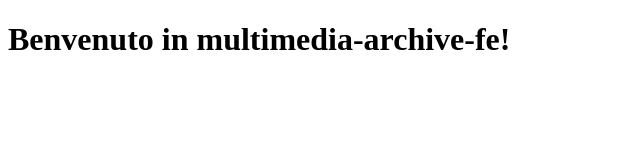
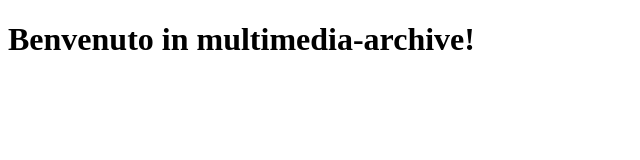
Before and after one commit to LucaBiasiolo/multimedia-archive-fe, an Angular app: page / in a window 1280 px wide. Shown: the top 160 px of the page, without its empty margins (0-640 px from the left). Built offline with nearby package versions, Linux system fonts and the light colour scheme.

Commit message:
Cambiato titolo all'app

```diff
--- a/src/app/app.component.ts
+++ b/src/app/app.component.ts
@@ -6,5 +6,5 @@ import { Component } from '@angular/core';
   styleUrls: ['./app.component.css']
 })
 export class AppComponent {
-  title = 'multimedia-archive-fe';
+  title = 'multimedia-archive';
 }
```
